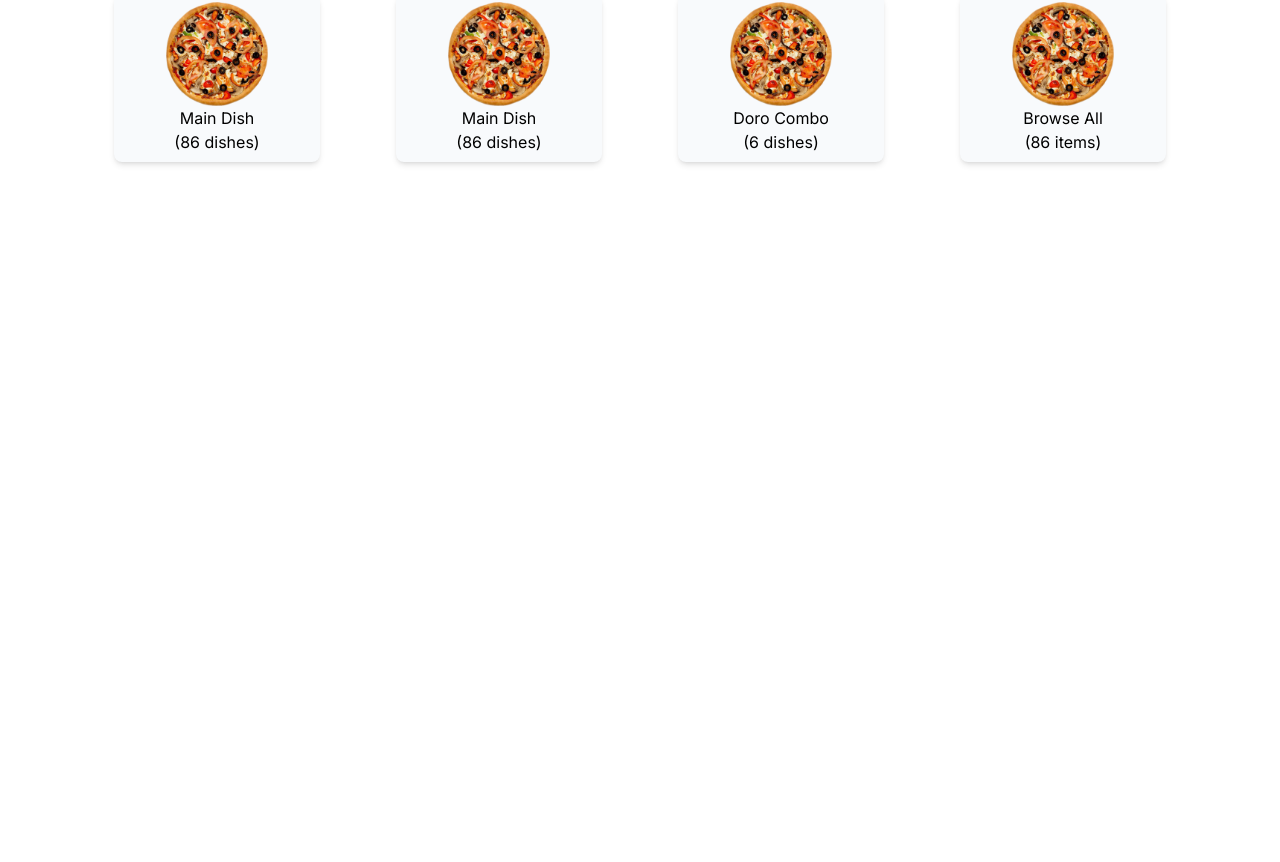
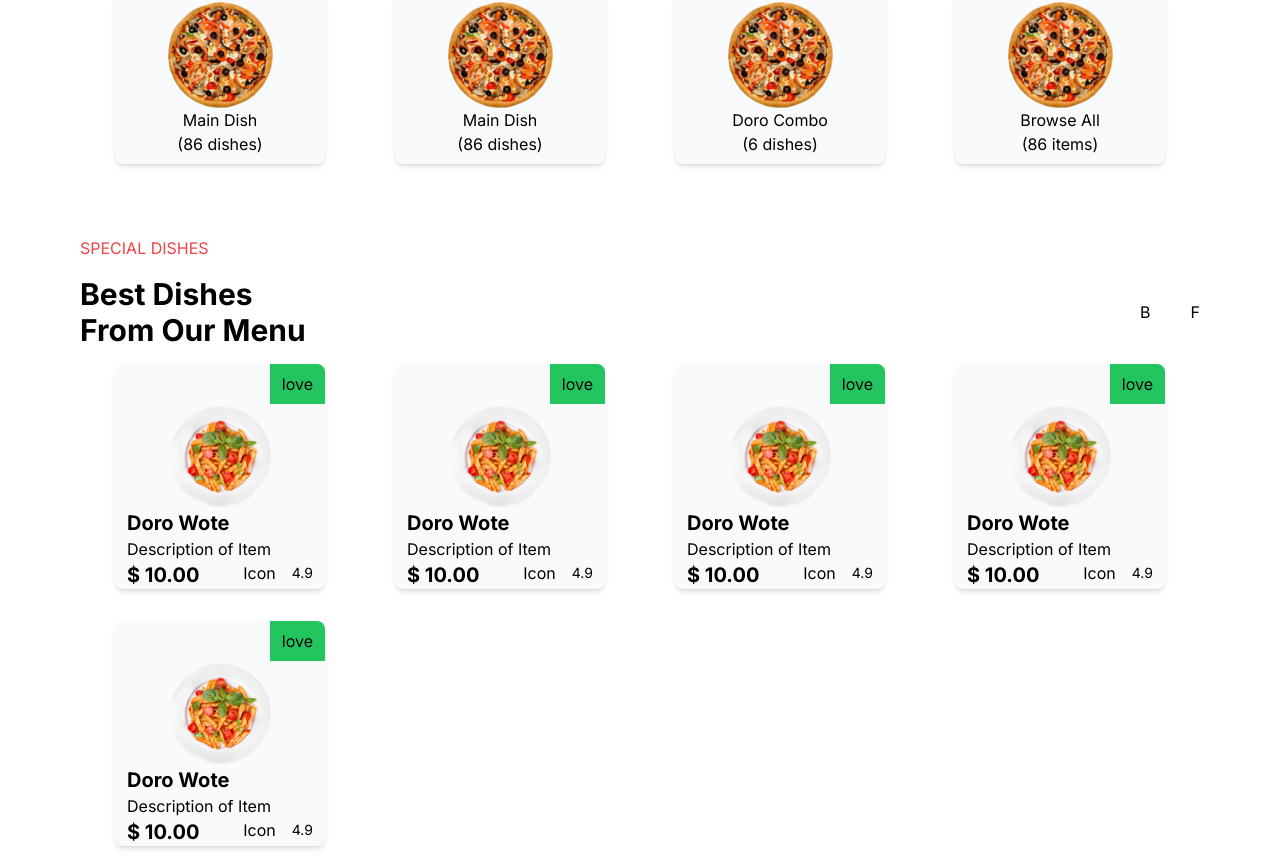
Before and after one commit to atsed27/Food-Deliver-web-App, a Next.js app: page / in a window 1280 px wide. Shown: the part 550-1412 px from the top of the page. Before the commit the page ends 800 px from the top, so only its background shows below. Built offline with nearby package versions, Linux system fonts and the light colour scheme.

Commit message:
BestDish mainu is done

```diff
--- a/app/page.tsx
+++ b/app/page.tsx
@@ -1,4 +1,5 @@
 import Best from '@/components/Best';
+import BestDish from '@/components/BestDish';
 import PopularCategories from '@/components/PopularCategories';
 
 export default async function Home() {
@@ -6,6 +7,7 @@ export default async function Home() {
     <main>
       <Best />
       <PopularCategories />
+      <BestDish />
     </main>
   );
 }
--- /dev/null
+++ b/components/BestDish.tsx
@@ -0,0 +1,160 @@
+import React from 'react';
+
+function BestDish() {
+  return (
+    <div className="px-3 md:px-10  xl:px-20 mt-10 ">
+      <h5 className="text-red-500 py-4">SPECIAL DISHES</h5>
+      <div className="flex items-center justify-between">
+        <div>
+          <h1 className="text-3xl font-bold">Best Dishes </h1>
+          <h1 className="text-3xl font-bold">From Our Menu</h1>
+        </div>
+        <div className=" hidden sm:flex items-center justify-between">
+          <button className="mr-10">B</button>
+          <button>F</button>
+        </div>
+      </div>
+      <div className="w-full overflow-x-scroll sm:overflow-hidden">
+        <div className="flex sm:grid sm:grid-cols-2  md:grid-cols-3 lg:grid-cols-4 w-max sm:w-auto">
+          <div className="flex items-center justify-center w-screen sm:w-auto">
+            <div className=" bg-slate-50 rounded-lg shadow-xl sm:shadow-md  my-4 w-3/4 ">
+              <div className="flex items-center justify-end ">
+                <div className="bg-green-500 px-3 py-2 rounded-tr-lg ">
+                  love
+                </div>
+              </div>
+              <div className="flex items-center justify-center">
+                <img
+                  className="w-1/2 object-contain"
+                  src="/temporary/p4.png"
+                  alt="mainDish"
+                />
+              </div>
+              <div className="flex flex-col items-start justify-between px-3">
+                <h1 className="text-xl font-bold">Doro Wote</h1>
+                <p>Description of Item</p>
+              </div>
+              <div className="flex items-start justify-between px-3">
+                <p className="text-xl font-bold">$ 10.00</p>
+                <div className="flex items-center justify-between">
+                  <button className="mr-4">Icon</button>
+                  <p className="text-sm">4.9</p>
+                </div>
+              </div>
+            </div>
+          </div>
+          <div className="flex items-center justify-center w-screen sm:w-auto">
+            <div className=" bg-slate-50 rounded-lg shadow-xl sm:shadow-md  my-4 w-3/4 ">
+              <div className="flex items-center justify-end ">
+                <div className="bg-green-500 px-3 py-2 rounded-tr-lg ">
+                  love
+                </div>
+              </div>
+              <div className="flex items-center justify-center">
+                <img
+                  className="w-1/2 object-contain"
+                  src="/temporary/p4.png"
+                  alt="mainDish"
+                />
+              </div>
+              <div className="flex flex-col items-start justify-between px-3">
+                <h1 className="text-xl font-bold">Doro Wote</h1>
+                <p>Description of Item</p>
+              </div>
+              <div className="flex items-start justify-between px-3">
+                <p className="text-xl font-bold">$ 10.00</p>
+                <div className="flex items-center justify-between">
+                  <button className="mr-4">Icon</button>
+                  <p className="text-sm">4.9</p>
+                </div>
+              </div>
+            </div>
+          </div>
+          <div className="flex items-center justify-center w-screen sm:w-auto">
+            <div className=" bg-slate-50 rounded-lg shadow-xl sm:shadow-md  my-4 w-3/4 ">
+              <div className="flex items-center justify-end ">
+                <div className="bg-green-500 px-3 py-2 rounded-tr-lg ">
+                  love
+                </div>
+              </div>
+              <div className="flex items-center justify-center">
+                <img
+                  className="w-1/2 object-contain"
+                  src="/temporary/p4.png"
+                  alt="mainDish"
+                />
+              </div>
+              <div className="flex flex-col items-start justify-between px-3">
+                <h1 className="text-xl font-bold">Doro Wote</h1>
+                <p>Description of Item</p>
+              </div>
+              <div className="flex items-start justify-between px-3">
+                <p className="text-xl font-bold">$ 10.00</p>
+                <div className="flex items-center justify-between">
+                  <button className="mr-4">Icon</button>
+                  <p className="text-sm">4.9</p>
+                </div>
+              </div>
+            </div>
+          </div>
+          <div className="flex items-center justify-center w-screen sm:w-auto">
+            <div className=" bg-slate-50 rounded-lg shadow-xl sm:shadow-md  my-4 w-3/4 ">
+              <div className="flex items-center justify-end ">
+                <div className="bg-green-500 px-3 py-2 rounded-tr-lg ">
+                  love
+                </div>
+              </div>
+              <div className="flex items-center justify-center">
+                <img
+                  className="w-1/2 object-contain"
+                  src="/temporary/p4.png"
+                  alt="mainDish"
+                />
+              </div>
+              <div className="flex flex-col items-start justify-between px-3">
+                <h1 className="text-xl font-bold">Doro Wote</h1>
+                <p>Description of Item</p>
+              </div>
+              <div className="flex items-start justify-between px-3">
+                <p className="text-xl font-bold">$ 10.00</p>
+                <div className="flex items-center justify-between">
+                  <button className="mr-4">Icon</button>
+                  <p className="text-sm">4.9</p>
+                </div>
+              </div>
+            </div>
+          </div>
+          <div className="flex items-center justify-center w-screen sm:w-auto">
+            <div className=" bg-slate-50 rounded-lg shadow-xl sm:shadow-md  my-4 w-3/4 ">
+              <div className="flex items-center justify-end ">
+                <div className="bg-green-500 px-3 py-2 rounded-tr-lg ">
+                  love
+                </div>
+              </div>
+              <div className="flex items-center justify-center">
+                <img
+                  className="w-1/2 object-contain"
+                  src="/temporary/p4.png"
+                  alt="mainDish"
+                />
+              </div>
+              <div className="flex flex-col items-start justify-between px-3">
+                <h1 className="text-xl font-bold">Doro Wote</h1>
+                <p>Description of Item</p>
+              </div>
+              <div className="flex items-start justify-between px-3">
+                <p className="text-xl font-bold">$ 10.00</p>
+                <div className="flex items-center justify-between">
+                  <button className="mr-4">Icon</button>
+                  <p className="text-sm">4.9</p>
+                </div>
+              </div>
+            </div>
+          </div>
+        </div>
+      </div>
+    </div>
+  );
+}
+
+export default BestDish;
--- a/components/PopularCategories.tsx
+++ b/components/PopularCategories.tsx
@@ -5,7 +5,7 @@ function PopularCategories() {
     <div className="px-3 md:px-10  xl:px-20 pt-4  ">
       <h4 className="text-red-600 text-center">CUSTOMER FAVORITES</h4>
       <h1 className="text-3xl text-center font-bold">Popular Categories</h1>
-      <div className=" grid  justify-end sm:grid-cols-2 md:grid-cols-3 lg:grid-cols-4 gap-2">
+      <div className=" grid  justify-end sm:grid-cols-2 md:grid-cols-3 lg:grid-cols-4 gap-2 sm:gap-0">
         <div className="flex items-center justify-center">
           <div className=" bg-slate-50 rounded-lg shadow-xl sm:shadow-md py-2 my-4 w-3/4 flex items-center justify-center flex-col">
             <img
```
